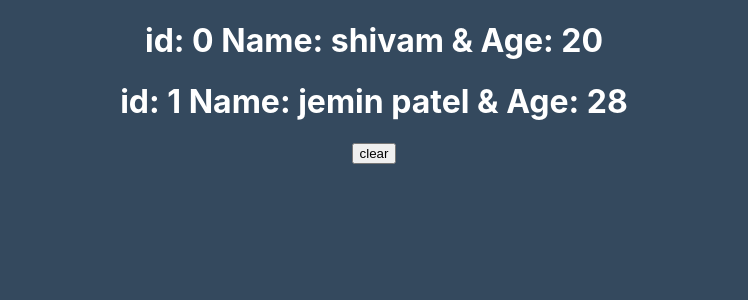
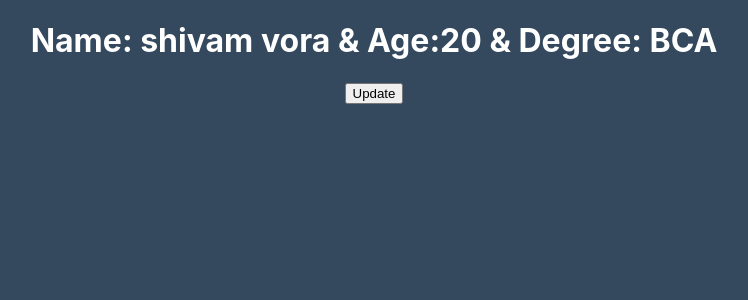
Before and after one commit to shivamvora/React-Complete-hooks, a React (Create React App) app: page / in a window 1280 px wide. Shown: the top 300 px of the page, without its empty margins (266-1014 px from the left). Built offline with nearby package versions, Linux system fonts and the light colour scheme.

Commit message:
Object with useState and spread operator done

```diff
--- a/src/App.js
+++ b/src/App.js
@@ -1,6 +1,7 @@
 import React, { useState } from 'react';
 import './App.css';
 import UseStateArray from './component/UseStateArray';
+import UseStateObject from './component/UseStateObject';
 
 
 function App() {
@@ -23,7 +24,8 @@ function App() {
     <div className="App">
       {/* <h1>{myName}</h1>
       <button onClick={changeName}>Click me</button> */}
-      <UseStateArray />
+      {/* <UseStateArray /> */}
+      <UseStateObject />
     </div>
   );
 }
--- /dev/null
+++ b/src/component/UseStateObject.js
@@ -0,0 +1,19 @@
+import React, { useState } from 'react'
+
+const UseStateObject = () => {
+    const [myObject, setmyObject] = useState( {
+        myName: "shivam vora", myAge: 20, degree: "BCA"
+    } );
+
+    const changeObject = () => {
+        setmyObject( { ...myObject, myName: "shiva" } );
+    }
+    return (
+        <div>
+            <h1>Name: {myObject.myName} & Age:{myObject.myAge} & Degree: {myObject.degree}</h1>
+            <button onClick={changeObject}>Update</button>
+        </div>
+    )
+}
+
+export default UseStateObject;
```
